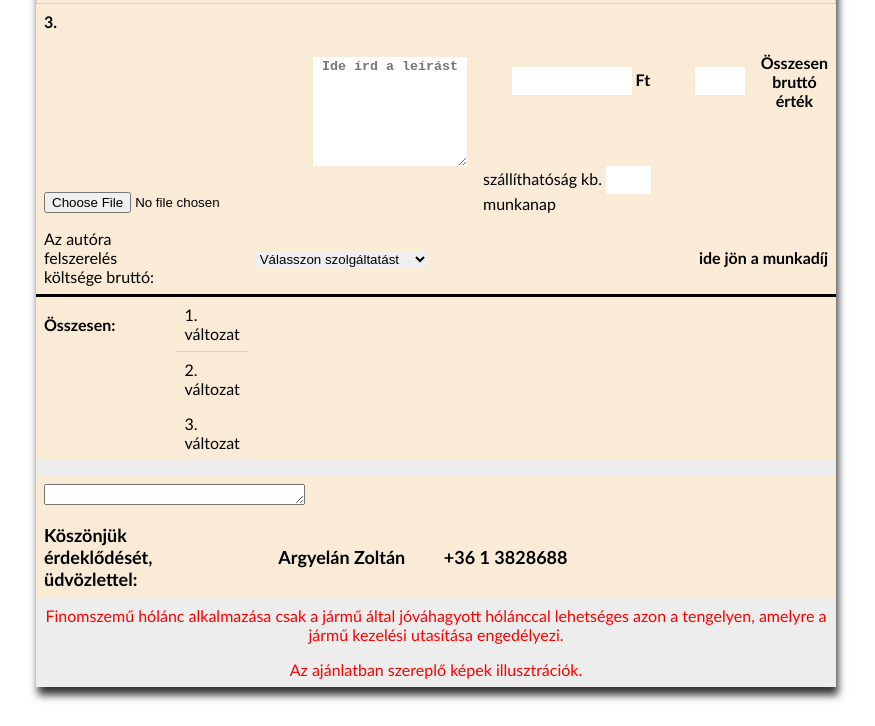
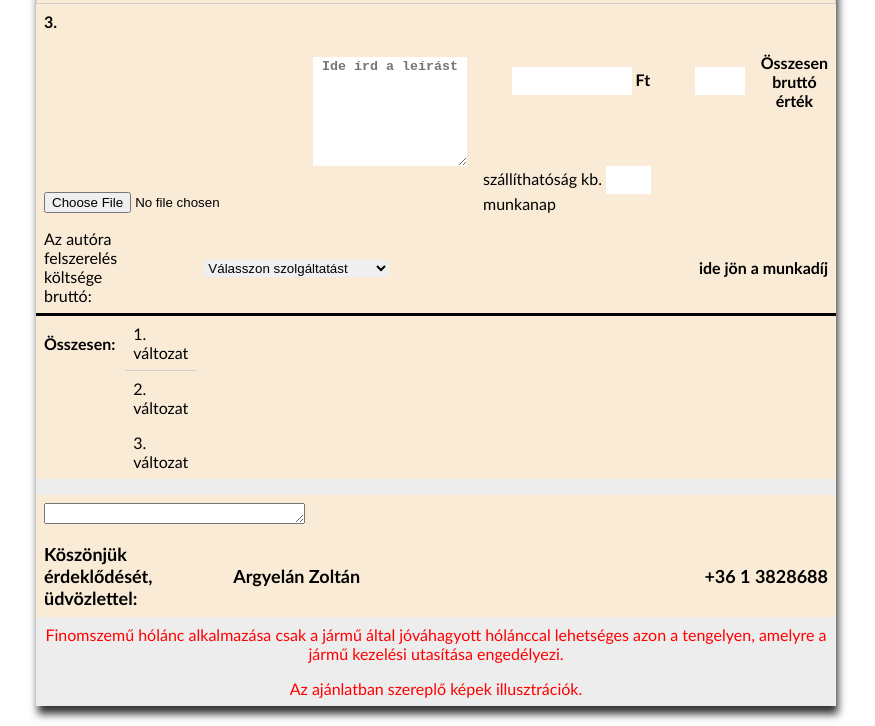
Before and after one commit to mozo190/offerMaker, a website built with webpack: page index.html in a window 1280 px wide. Shown: the part 1035-1761 px from the top of the page, without its empty margins (204-1079 px from the left). Built offline with nearby package versions, Linux system fonts and the light colour scheme; files whose address does not match are found by name.

Commit message:
some css lines fixing

```diff
--- a/css/style.css
+++ b/css/style.css
@@ -253,6 +253,7 @@ td.autora {
 .place1 {
   font-size: large;
   font-weight: bold;
+  width: 100%;
 }
 
 .red {
@@ -271,7 +272,13 @@ td.autora {
 
 #thanksTelefonszam {
   width: 20%;
+  text-align: right;
 }
+/*#text {*/
+/*  text-align: left;*/
+/*  width: 50%;*/
+/*  font-weight: bold;*/
+/*}*/
 
 #oneVar {
   border-bottom: 1px solid rgb(216, 205, 205);
--- a/index.html
+++ b/index.html
@@ -218,9 +218,8 @@
           </td>
         </tr>
         <tr class="place1">
-          <td colspan="3">Köszönjük érdeklődését, üdvözlettel:</td>
-          <td></td>
-          <td></td>
+          <td colspan="5">Köszönjük érdeklődését, üdvözlettel:</td>
+
           <td class="thName" id="thanksName">név</td>
           <td id="thanksTelefonszam">telefonszám</td>
         </tr>
```
